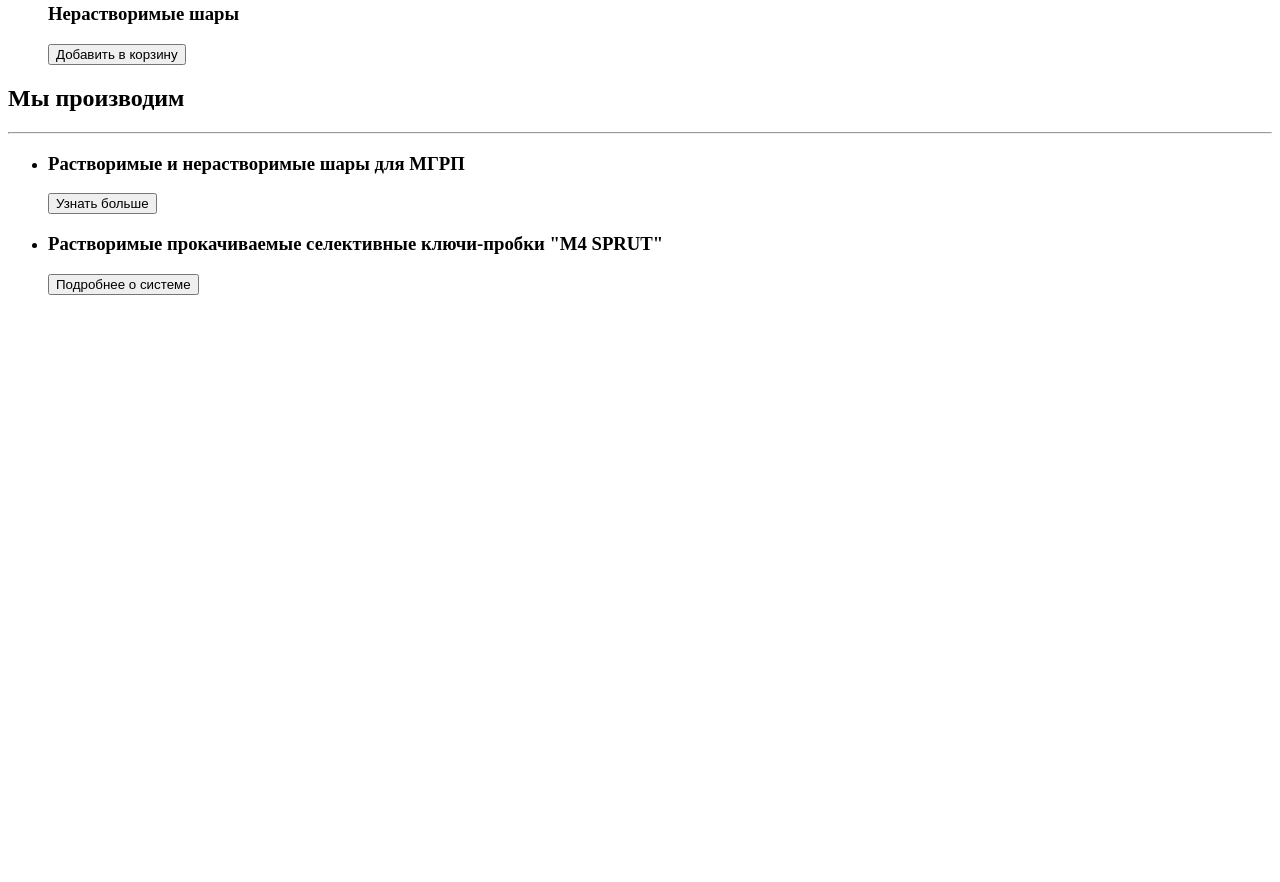
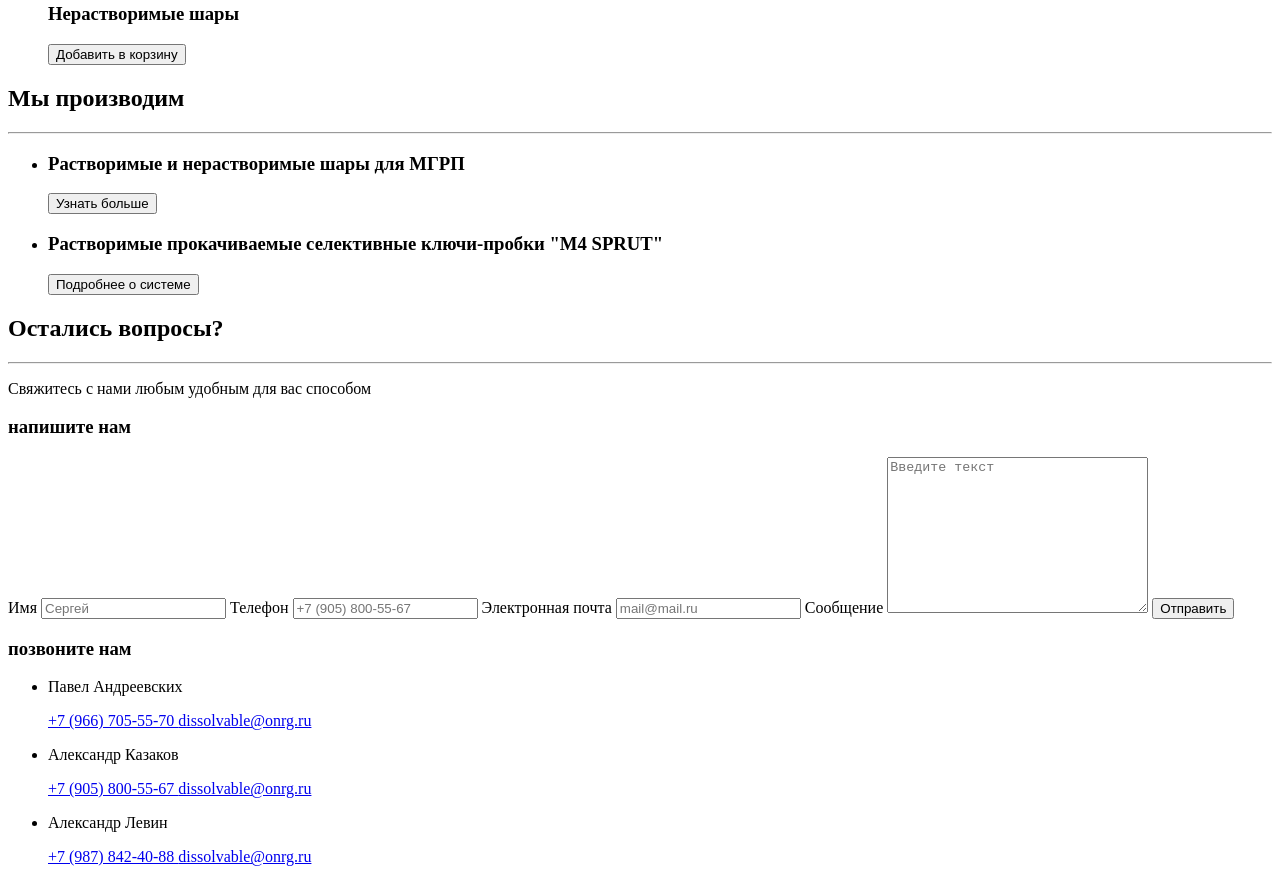
Before and after one commit to elen-purple/M14-Oil-Energy, a plain HTML site: page index.html in a window 1280 px wide. Shown: the part 510-1392 px from the top of the page. Before the commit the page ends 821 px from the top, so only its background shows below. Drawn offline with Linux system fonts and the light colour scheme.

Commit message:
makes form section with classes

```diff
--- a/index.html
+++ b/index.html
@@ -75,6 +75,87 @@
           </li>
         </ul>
       </section>
+      <!-- form section -->
+      <section class="form-section">
+        <h2 class="form-section-title">Остались вопросы?</h2>
+        <hr class="form-section-line" />
+        <p class="form-section-description">
+          Свяжитесь с нами любым удобным для вас способом
+        </p>
+        <h3 class="form-section-form-title">напишите нам</h3>
+        <form class="form-section-form">
+          <lable class="form-label">
+            Имя
+            <input
+              type="text"
+              name="user-name"
+              class="form-input"
+              placeholder="Сергей"
+            />
+          </lable>
+          <lable class="form-label">
+            Телефон
+            <input
+              type="tel"
+              name="user-tel"
+              class="form-input"
+              placeholder="+7 (905) 800-55-67"
+            />
+          </lable>
+          <lable class="form-label">
+            Электронная почта
+            <input
+              type="email"
+              name="user-email"
+              class="form-input"
+              placeholder="mail@mail.ru"
+            />
+          </lable>
+          <laber>
+            Сообщение
+            <textarea
+              name="user-coment"
+              cols="30"
+              rows="10"
+              placeholder="Введите текст"
+            ></textarea>
+          </laber>
+          <button type="submit" class="form-button">Отправить</button>
+        </form>
+        <h3 class="form-section-call-title">позвоните нам</h3>
+        <ul class="call-list">
+          <!-- person 1 -->
+          <li class="call-item">
+            <p class="call-item-name">Павел Андреевских</p>
+            <a href="tel:+79667055570" class="call-item-address">
+              +7 (966) 705-55-70
+            </a>
+            <a href="mailto:dissolvable@onrg.ru" class="call-item-address">
+              dissolvable@onrg.ru
+            </a>
+          </li>
+          <!-- person 2 -->
+          <li class="call-item">
+            <p class="call-item-name">Александр Казаков</p>
+            <a href="+79058005567" class="call-item-address">
+              +7 (905) 800-55-67
+            </a>
+            <a href="mailto:dissolvable@onrg.ru" class="call-item-address">
+              dissolvable@onrg.ru
+            </a>
+          </li>
+          <!-- person 3 -->
+          <li class="call-item">
+            <p class="call-item-name">Александр Левин</p>
+            <a href="+79878424088" class="call-item-address">
+              +7 (987) 842-40-88
+            </a>
+            <a href="mailto:dissolvable@onrg.ru" class="call-item-address">
+              dissolvable@onrg.ru
+            </a>
+          </li>
+        </ul>
+      </section>
     </main>
   </body>
 </html>
```
